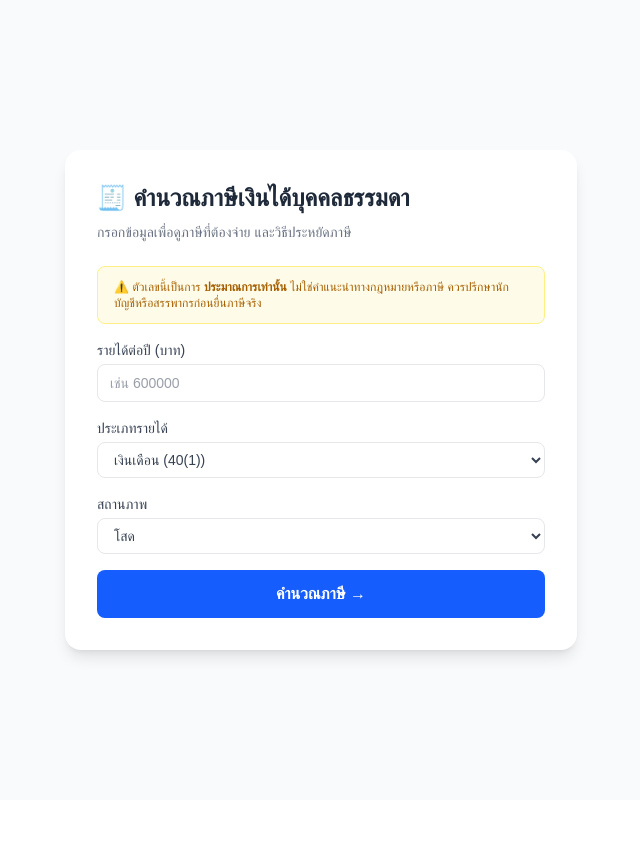
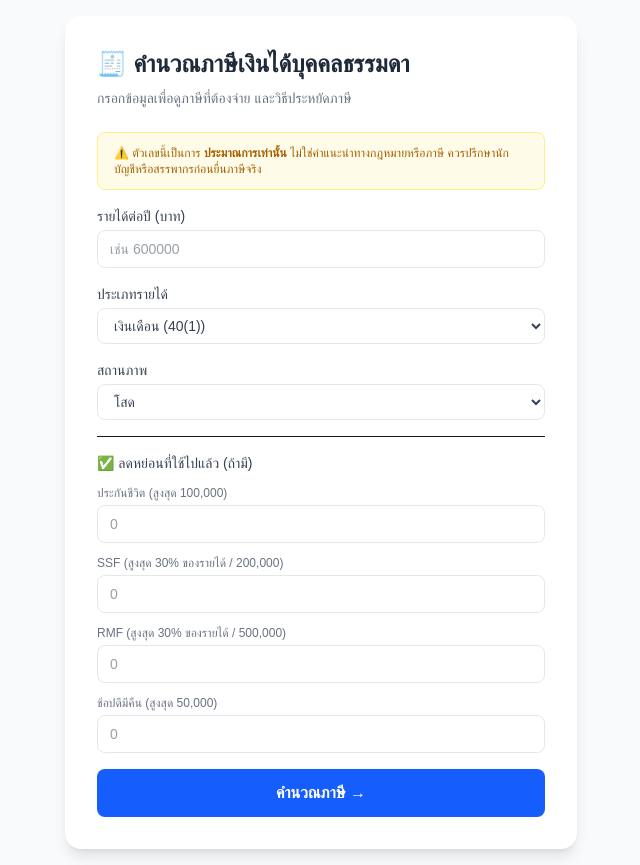
Before and after one commit to purePutthipong/thai-tax-calculator, a Next.js app: page / in a window 1280 px wide. Shown: the whole page, without its empty margins (319-959 px from the left). Before the commit the page ends 800 px from the top, so only its background shows below. Built offline with nearby package versions, Linux system fonts and the light colour scheme.

Commit message:
add deduction inputs

```diff
--- a/src/app/page.tsx
+++ b/src/app/page.tsx
@@ -15,11 +15,16 @@ export default function Home() {
   const [income, setIncome] = useState("");
   const [incomeType, setIncomeType] = useState("salary");
   const [status, setStatus] = useState("single");
+  const [insurance, setInsurance] = useState("");
+  const [ssf, setSsf] = useState("");
+  const [rmf, setRmf] = useState("");
+  const [shopDeduct, setShopDeduct] = useState("");
   const [result, setResult] = useState<{
     incomeNum: number;
     expense: number;
     personalDeduct: number;
     spouseDeduct: number;
+    extraDeduct: number;
     netIncome: number;
     tax: number;
     suggestions: { name: string; max: number; saved: number; desc: string }[];
@@ -34,10 +39,21 @@ export default function Home() {
     if (incomeType === "business") expense = Math.min(incomeNum * 0.6, 100000);
 
     const personalDeduct = 60000;
+    const insuranceNum = Math.min(parseFloat(insurance) || 0, 100000);
+    const ssfNum = Math.min(
+      parseFloat(ssf) || 0,
+      Math.min(incomeNum * 0.3, 200000),
+    );
+    const rmfNum = Math.min(
+      parseFloat(rmf) || 0,
+      Math.min(incomeNum * 0.3, 500000),
+    );
+    const shopNum = Math.min(parseFloat(shopDeduct) || 0, 50000);
+    const extraDeduct = insuranceNum + ssfNum + rmfNum + shopNum;
     const spouseDeduct = status === "married" ? 60000 : 0;
     const netIncome = Math.max(
       0,
-      incomeNum - expense - personalDeduct - spouseDeduct,
+      incomeNum - expense - personalDeduct - spouseDeduct - extraDeduct,
     );
 
     let tax = 0;
@@ -82,6 +98,7 @@ export default function Home() {
       expense,
       personalDeduct,
       spouseDeduct,
+      extraDeduct,
       netIncome,
       tax,
       suggestions,
@@ -180,6 +197,62 @@ export default function Home() {
             </select>
           </div>
 
+          <div className="border-t pt-4">
+            <p className="text-sm font-medium text-gray-700 mb-3">
+              ✅ ลดหย่อนที่ใช้ไปแล้ว (ถ้ามี)
+            </p>
+            <div className="space-y-3">
+              <div>
+                <label className="block text-xs text-gray-500 mb-1">
+                  ประกันชีวิต (สูงสุด 100,000)
+                </label>
+                <input
+                  type="number"
+                  placeholder="0"
+                  value={insurance}
+                  onChange={(e) => setInsurance(e.target.value)}
+                  className="w-full border border-gray-200 rounded-lg px-3 py-2 text-sm text-gray-700 focus:outline-none focus:ring-2 focus:ring-blue-400 bg-white"
+                />
+              </div>
+              <div>
+                <label className="block text-xs text-gray-500 mb-1">
+                  SSF (สูงสุด 30% ของรายได้ / 200,000)
+                </label>
+                <input
+                  type="number"
+                  placeholder="0"
+                  value={ssf}
+                  onChange={(e) => setSsf(e.target.value)}
+                  className="w-full border border-gray-200 rounded-lg px-3 py-2 text-sm text-gray-700 focus:outline-none focus:ring-2 focus:ring-blue-400 bg-white"
+                />
+              </div>
+              <div>
+                <label className="block text-xs text-gray-500 mb-1">
+                  RMF (สูงสุด 30% ของรายได้ / 500,000)
+                </label>
+                <input
+                  type="number"
+                  placeholder="0"
+                  value={rmf}
+                  onChange={(e) => setRmf(e.target.value)}
+                  className="w-full border border-gray-200 rounded-lg px-3 py-2 text-sm text-gray-700 focus:outline-none focus:ring-2 focus:ring-blue-400 bg-white"
+                />
+              </div>
+              <div>
+                <label className="block text-xs text-gray-500 mb-1">
+                  ช้อปดีมีคืน (สูงสุด 50,000)
+                </label>
+                <input
+                  type="number"
+                  placeholder="0"
+                  value={shopDeduct}
+                  onChange={(e) => setShopDeduct(e.target.value)}
+                  className="w-full border border-gray-200 rounded-lg px-3 py-2 text-sm text-gray-700 focus:outline-none focus:ring-2 focus:ring-blue-400 bg-white"
+                />
+              </div>
+            </div>
+          </div>
+
           <button
             onClick={calculate}
             className="w-full bg-blue-600 hover:bg-blue-700 text-white font-semibold py-3 rounded-lg transition"
```
